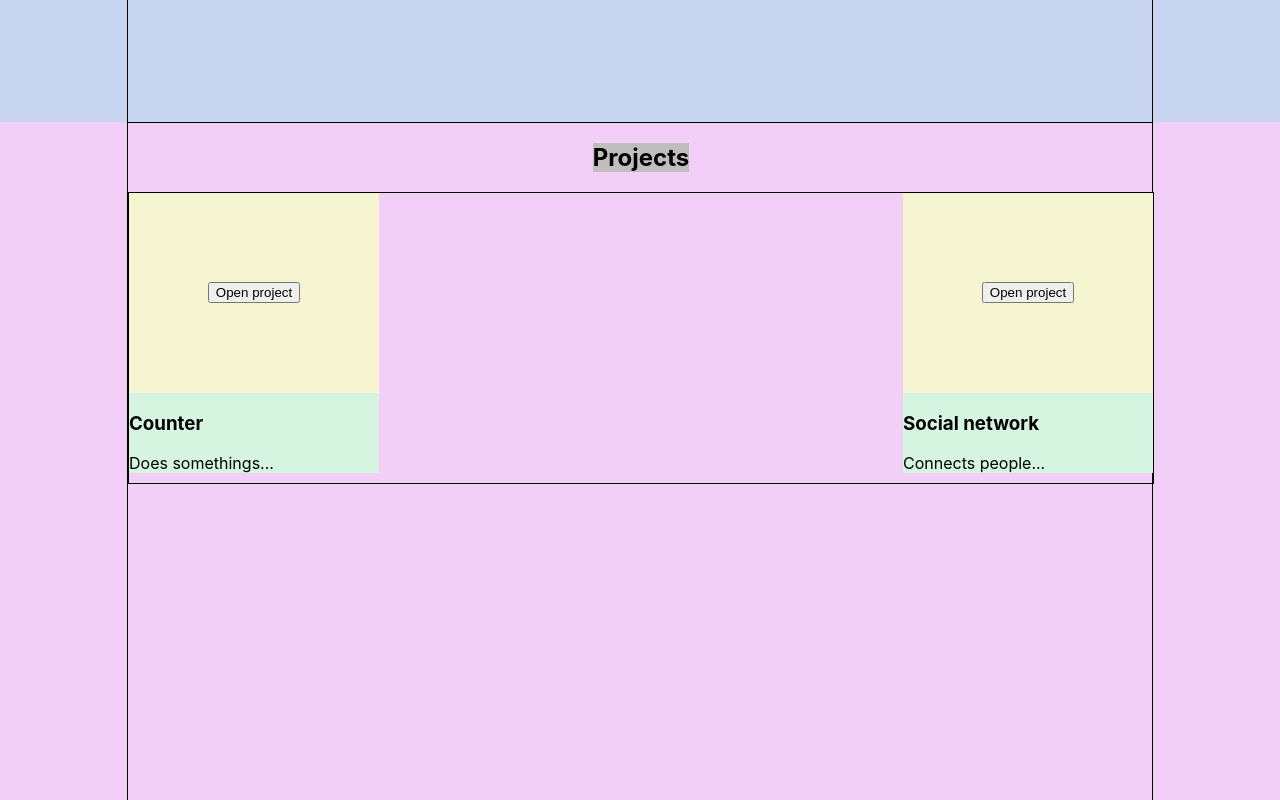
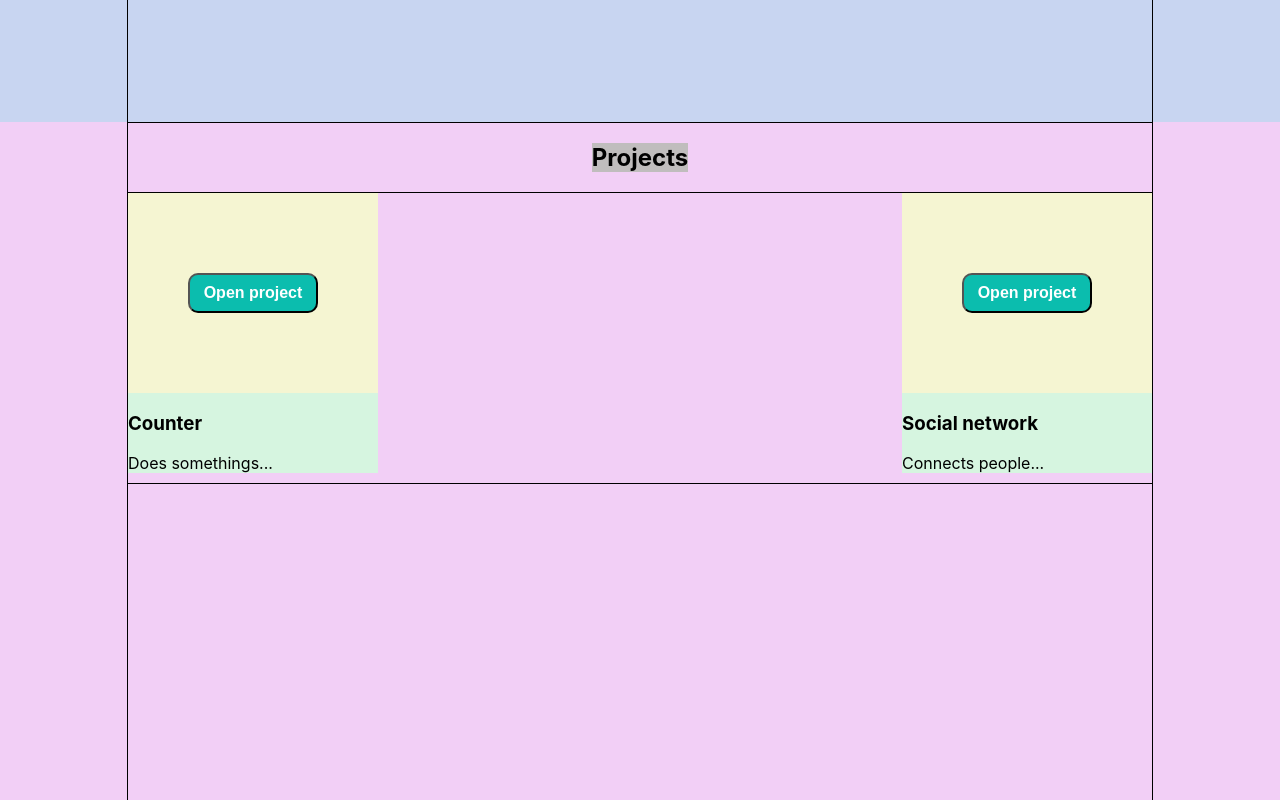
Before and after one commit to Freiii21/portfolio-react, a React (Create React App) app: page / in a window 1280 px wide. Shown: the part 1560-2360 px from the top of the page. Built offline with nearby package versions, Linux system fonts and the light colour scheme.

Commit message:
#42 portfolio_7

```diff
--- a/src/header/Header.module.css
+++ b/src/header/Header.module.css
@@ -8,6 +8,7 @@
 
 .headerContainer {
     width: 80%;
+    max-width: 1200px;
     margin: 0 auto;
     display: flex;
     justify-content: flex-end;
--- a/src/projects/Projects.module.css
+++ b/src/projects/Projects.module.css
@@ -5,6 +5,7 @@
 .projectsContainer{
     flex-direction: column;
     justify-content: flex-start;
+    flex-wrap: nowrap;
 }
 .title{
     background-color: #c0bdbd;
--- a/src/projects/project/Project.module.css
+++ b/src/projects/project/Project.module.css
@@ -13,3 +13,13 @@
     justify-content: center;
     align-items: center;
 }
+
+.icon button {
+    width: 130px;
+    height: 40px;
+    border-radius: 10px;
+    background-color: #0bbdae;
+    color: white;
+    font-weight: bold;
+    font-size: 16px;
+}
```
